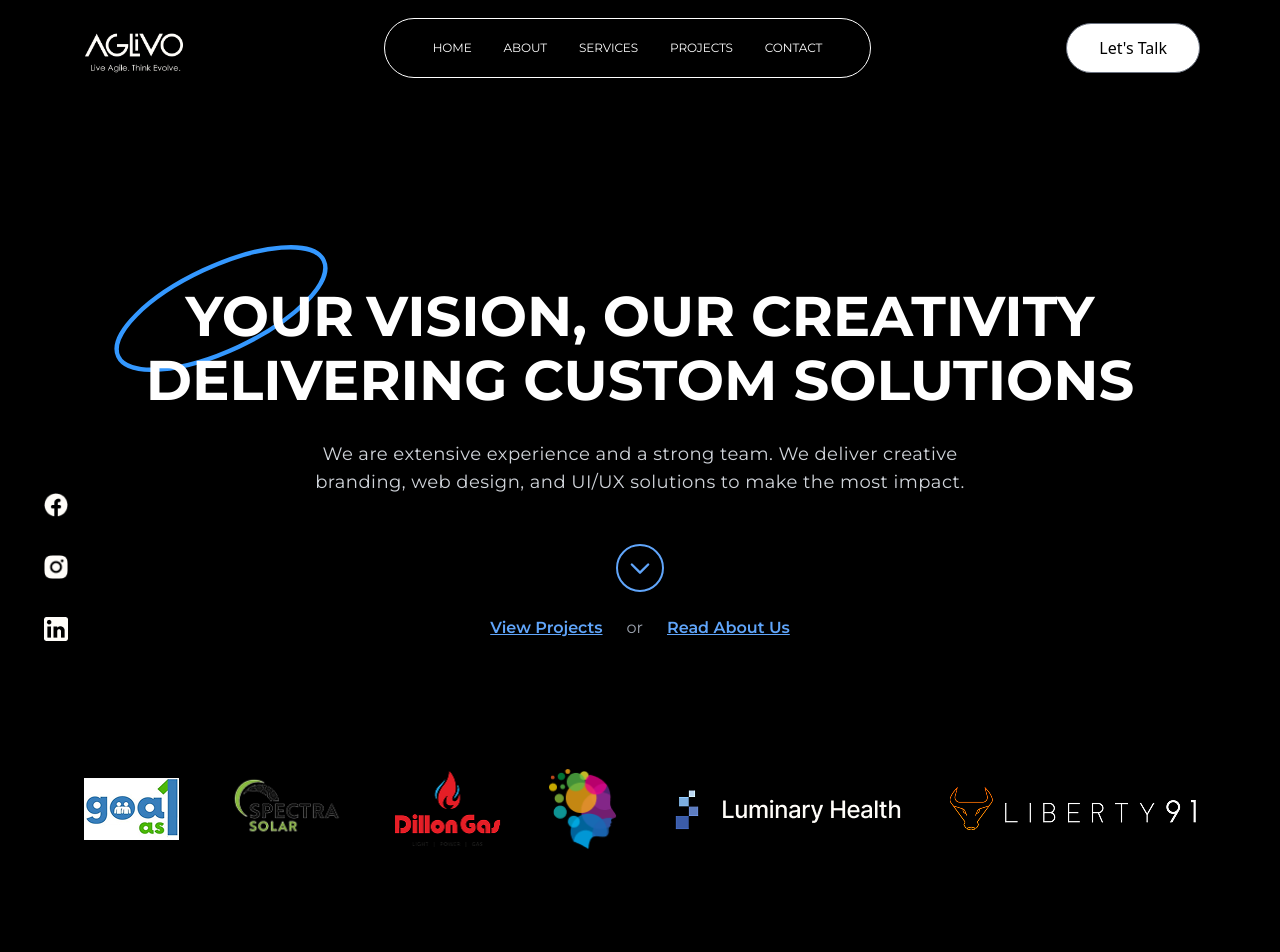
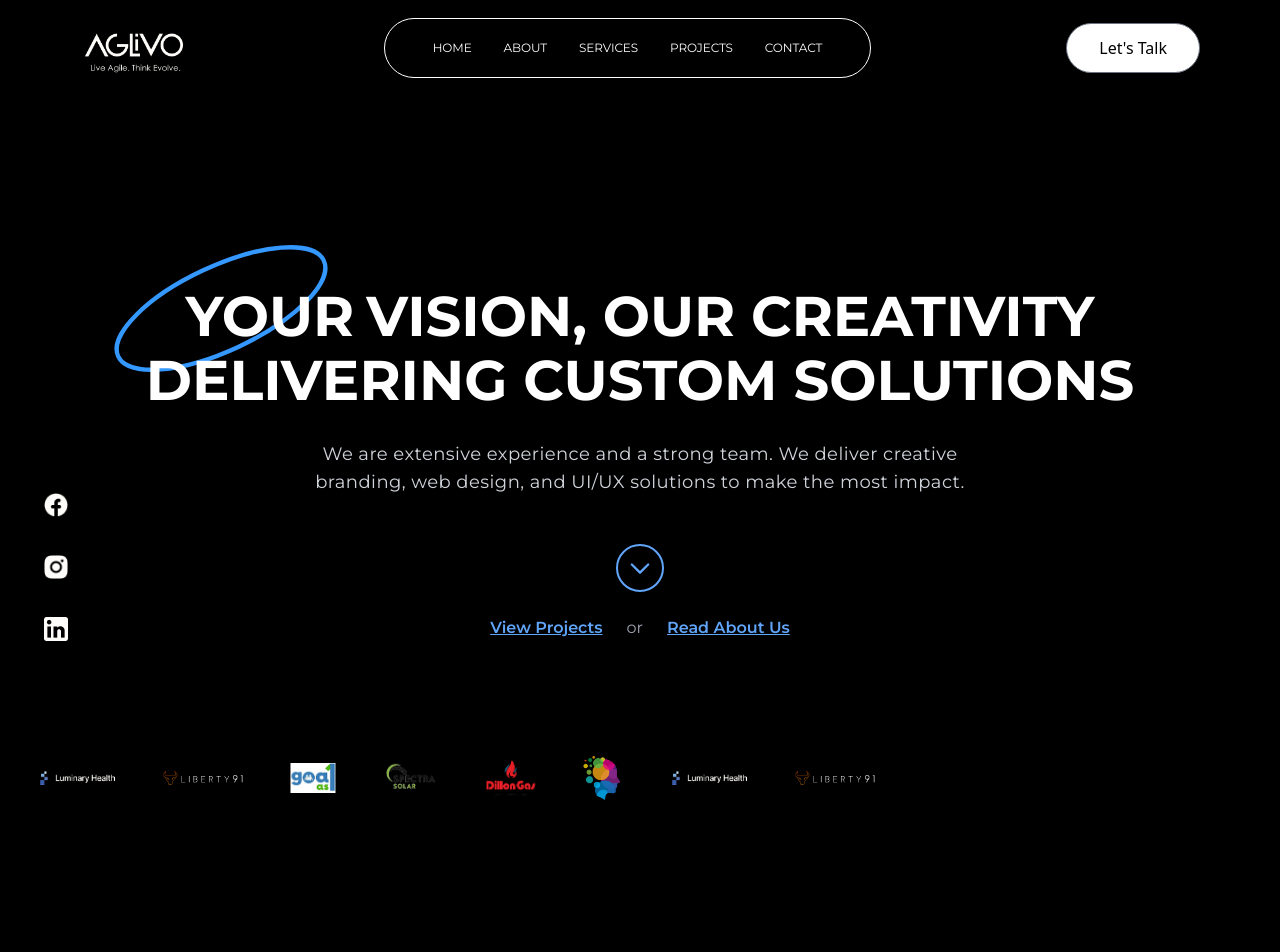
Before and after one commit to FrasIrfan/landing-page, a Next.js app: page / in a window 1280 px wide. Shown: the top 952 px of the page. Built offline with nearby package versions, Linux system fonts and the light colour scheme.

Commit message:
committing framer implementation on trusted partner component improved visuals

```diff
--- a/src/components/LandingPage/ClientStoriesCarousel.jsx
+++ b/src/components/LandingPage/ClientStoriesCarousel.jsx
@@ -37,7 +37,7 @@ const clientReviews = [
 
 const ClientStoriesCarousel = () => {
   const [currentSlide, setCurrentSlide] = useState(0);
-  const carouselRef = useRef(null);
+  const [visibleCards, setVisibleCards] = useState(3);
   const [touchStart, setTouchStart] = useState(0);
   const [touchEnd, setTouchEnd] = useState(0);
 
@@ -50,15 +50,12 @@ const ClientStoriesCarousel = () => {
     return 3;
   };
 
-  const [visibleCards, setVisibleCards] = useState(3);
-
   useEffect(() => {
     const handleResize = () => {
       setVisibleCards(getVisibleCards());
     };
 
-    handleResize(); // Set initial value
-
+    handleResize();
     window.addEventListener("resize", handleResize);
     return () => window.removeEventListener("resize", handleResize);
   }, []);
@@ -75,10 +72,6 @@ const ClientStoriesCarousel = () => {
   const handleScrollTo = (index) => {
     const clampedIndex = Math.min(Math.max(index, 0), maxSlides);
     setCurrentSlide(clampedIndex);
-    if (carouselRef.current) {
-      const cardWidth = carouselRef.current.scrollWidth / clientReviews.length;
-      carouselRef.current.scrollLeft = clampedIndex * cardWidth;
-    }
   };
 
   const nextSlide = () => {
@@ -97,7 +90,7 @@ const ClientStoriesCarousel = () => {
   };
 
   return (
-    <div className="relative  w-full overflow-hidden bg-gradient-to-r from-[#0b1825] via-[#121829] to-[#280a1e] font-['Montserrat']">
+    <div className="relative w-full overflow-hidden bg-gradient-to-r from-[#0b1825] via-[#121829] to-[#280a1e] font-['Montserrat']">
       {/* Background Logo */}
       <div className="absolute top-20 -right-20 opacity-50 pointer-events-none select-none z-0">
         <Image
@@ -126,14 +119,12 @@ const ClientStoriesCarousel = () => {
         </div>
 
         {/* Carousel */}
-        <div className="overflow-hidden ">
+        <div className="overflow-hidden px-6">
           <div
-            ref={carouselRef}
-            className="flex px-4 gap-8"
+            className="flex gap-8 transition-transform duration-500 ease-in-out"
             style={{
-              transform: `translateX(-${
-                (currentSlide * 100) / clientReviews.length
-              }%)`,
+              transform: `translateX(-${(currentSlide * 100) / visibleCards}%)`,
+              width: `${(clientReviews.length / visibleCards) * 100}%`,
             }}
             onTouchStart={handleTouchStart}
             onTouchMove={handleTouchMove}
@@ -142,7 +133,11 @@ const ClientStoriesCarousel = () => {
             {clientReviews.map((review) => (
               <div
                 key={review.id}
-                className="flex-none hover:scale-105 ease-in-out bg-opacity-30 backdrop-blur-sm w-full sm:w-[calc(50%-1rem)] lg:w-[calc(33.333%-1rem)] mx-0 p-8 bg-black rounded-xl transition duration-300 hover:shadow-lg shadow-white/10 flex flex-col min-h-[320px]"
+                className="flex-none  p-8 bg-opacity-30  backdrop-blur-sm  bg-black rounded-xl transition duration-300 shadow-[0_4px_30px_rgba(255,255,255,0.2)] hover:scale-105 hover:shadow-lg shadow-white/10 flex flex-col min-h-[320px]"
+                style={{
+                  flex: `0 0 ${100 / clientReviews.length}%`, // let container width decide
+                  width: `${100 / visibleCards}%`, // full slot width
+                }}
               >
                 <div className="mb-4">
                   <Image
@@ -192,7 +187,7 @@ const ClientStoriesCarousel = () => {
         </div>
       </div>
 
-      {/* Map Section - Full Width */}
+      {/* Map Section */}
       <div className="w-full">
         <div className="relative w-full h-[300px] sm:h-[400px] md:h-[500px] lg:h-[600px]">
           <Image
--- a/src/components/LandingPage/TrustedPartners.jsx
+++ b/src/components/LandingPage/TrustedPartners.jsx
@@ -1,22 +1,82 @@
-import React from 'react'
-import Image from 'next/image'
+import React from "react";
+import Image from "next/image";
+import { motion } from "framer-motion";
 
 export default function TrustedPartners() {
   const logos = [
-    { src: '/assets/logos/goalAs1.png',        alt: 'Goal CSL',        w: 95,  h: 62,  tw: 'w-[95px] h-[62px] sm:w-[80px] sm:h-[52px] md:w-[95px] md:h-[62px]' },
-    { src: '/assets/logos/spectrasolar.png',   alt: 'Spectra Solar',   w: 120, h: 72,  tw: 'w-[120px] h-[72px] sm:w-[90px] sm:h-[54px] md:w-[120px] md:h-[72px]' },
-    { src: '/assets/logos/dillion.png',        alt: 'Dillion',         w: 106, h: 76,  tw: 'w-[106px] h-[76px] sm:w-[80px] sm:h-[57px] md:w-[106px] md:h-[76px]' },
-    { src: '/assets/logos/c17f6aae179ca0fd5a6bff40fa4cea85 1.png', alt: 'Operita Solar', w: 68, h: 82, tw: 'w-[68px] h-[82px] sm:w-[50px] sm:h-[60px] md:w-[68px] md:h-[82px]' },
-    { src: '/assets/logos/LuminaryHealth.png', alt: 'Luminary Health', w: 237, h: 63,  tw: 'w-[237px] h-[63px] sm:w-[120px] sm:h-[32px] md:w-[180px] md:h-[48px] lg:w-[237px] lg:h-[63px]' },
-    { src: '/assets/logos/Liberty.png',        alt: 'Liberty',         w: 246, h: 44,  tw: 'w-[246px] h-[44px] sm:w-[120px] sm:h-[22px] md:w-[180px] md:h-[32px] lg:w-[246px] lg:h-[44px]' },
-  ]
+    {
+      src: "/assets/logos/goalAs1.png",
+      alt: "Goal CSL",
+      w: 200,
+      h: 130,
+      tw: "w-[200px] h-[130px] sm:w-[170px] sm:h-[110px] md:w-[200px] md:h-[130px]",
+    },
+    {
+      src: "/assets/logos/spectrasolar.png",
+      alt: "Spectra Solar",
+      w: 240,
+      h: 140,
+      tw: "w-[240px] h-[140px] sm:w-[200px] sm:h-[120px] md:w-[240px] md:h-[140px]",
+    },
+    {
+      src: "/assets/logos/dillion.png",
+      alt: "Dillion",
+      w: 220,
+      h: 160,
+      tw: "w-[220px] h-[160px] sm:w-[180px] sm:h-[130px] md:w-[220px] md:h-[160px]",
+    },
+    {
+      src: "/assets/logos/c17f6aae179ca0fd5a6bff40fa4cea85 1.png",
+      alt: "Operita Solar",
+      w: 160,
+      h: 180,
+      tw: "w-[160px] h-[180px] sm:w-[140px] sm:h-[160px] md:w-[160px] md:h-[180px]",
+    },
+    {
+      src: "/assets/logos/LuminaryHealth.png",
+      alt: "Luminary Health",
+      w: 400,
+      h: 110,
+      tw: "w-[400px] h-[110px] sm:w-[280px] sm:h-[70px] md:w-[350px] md:h-[90px]",
+    },
+    {
+      src: "/assets/logos/Liberty.png",
+      alt: "Liberty",
+      w: 420,
+      h: 80,
+      tw: "w-[420px] h-[80px] sm:w-[280px] sm:h-[50px] md:w-[350px] md:h-[70px]",
+    },
+  ];
 
   return (
-    <section className="w-full bg-black flex justify-center mt-20">
-      <div className="max-w-7xl w-full flex items-center justify-center px-4 sm:px-8">
-        <div className="flex flex-wrap justify-center items-center gap-x-6 gap-y-6 sm:gap-x-8 sm:gap-y-8 md:gap-x-10 md:gap-y-10 lg:gap-x-12 lg:gap-y-12 w-full">
-          {logos.map((logo, idx) => (
-            <div key={idx} className={`flex items-center justify-center ${logo.tw}`}>
+    <section className="w-full bg-black flex justify-center">
+      <div className="w-full flex items-center justify-center px-4 sm:px-8">
+        {/* Parallax effect with Framer Motion */}
+        <motion.div
+          className="flex items-center justify-start gap-x-6 sm:gap-x-8 md:gap-x-10 lg:gap-x-12 w-full"
+          animate={{
+            x: ["0%", "-100%"],
+          }}
+          transition={{
+            x: {
+              repeat: Infinity,
+              repeatType: "loop",
+              duration: 18, // Smooth duration
+              ease: "easeInOut", // Better easing for natural movement
+            },
+          }}
+        >
+          {logos.concat(logos).map((logo, idx) => (
+            <div
+              key={idx}
+              className={`flex items-center justify-center ${logo.tw} group`}
+              style={{ transition: "transform 0.3s ease-out" }}
+            >
+              <motion.div
+                whileHover={{ scale: 1.1, rotate: -5 }} // Hover effect for logos
+                whileTap={{ scale: 0.9 }}
+                transition={{ type: "spring", stiffness: 400, damping: 10 }}
+              >
                 <Image
                   src={logo.src}
                   alt={logo.alt}
@@ -24,10 +84,11 @@ export default function TrustedPartners() {
                   height={logo.h}
                   className="object-contain w-full h-full"
                 />
+              </motion.div>
             </div>
           ))}
-        </div>
+        </motion.div>
       </div>
     </section>
-  )
+  );
 }
```
Lines whose indentation alone changed are shown as unchanged.
